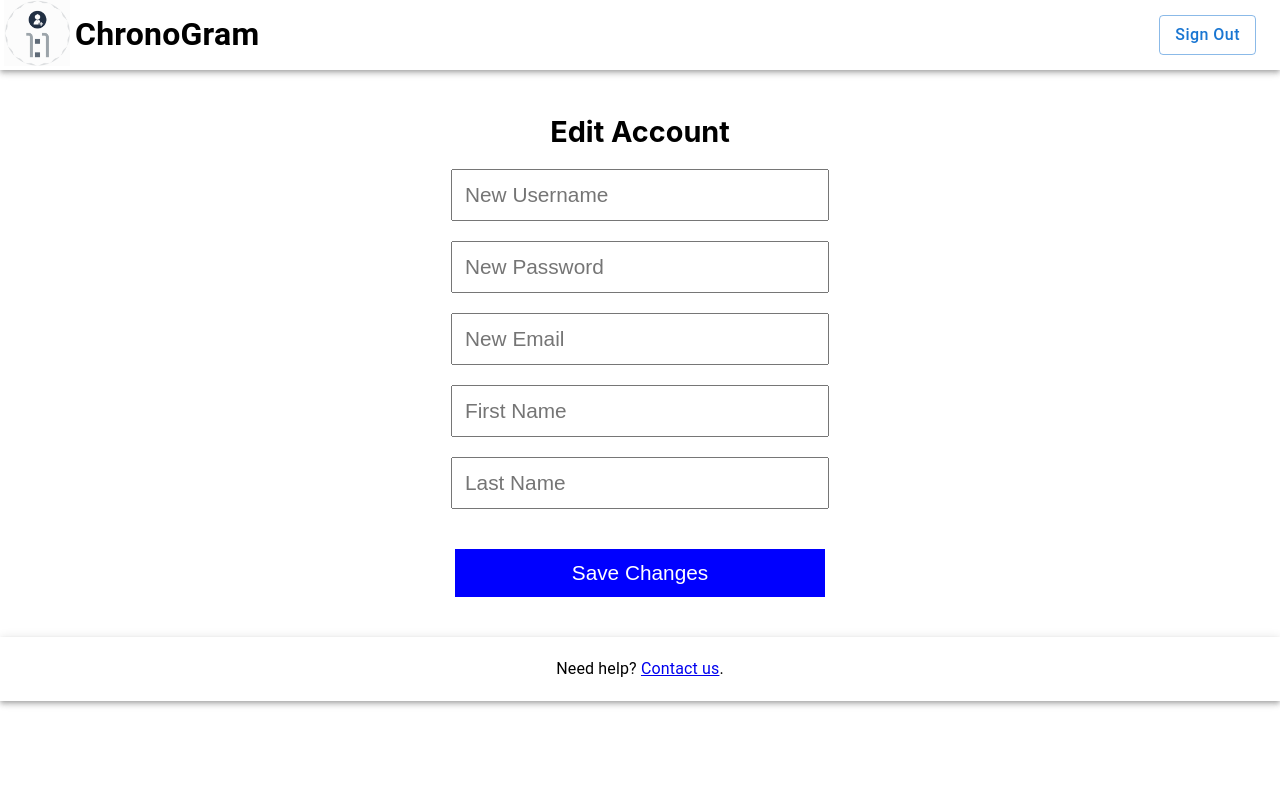
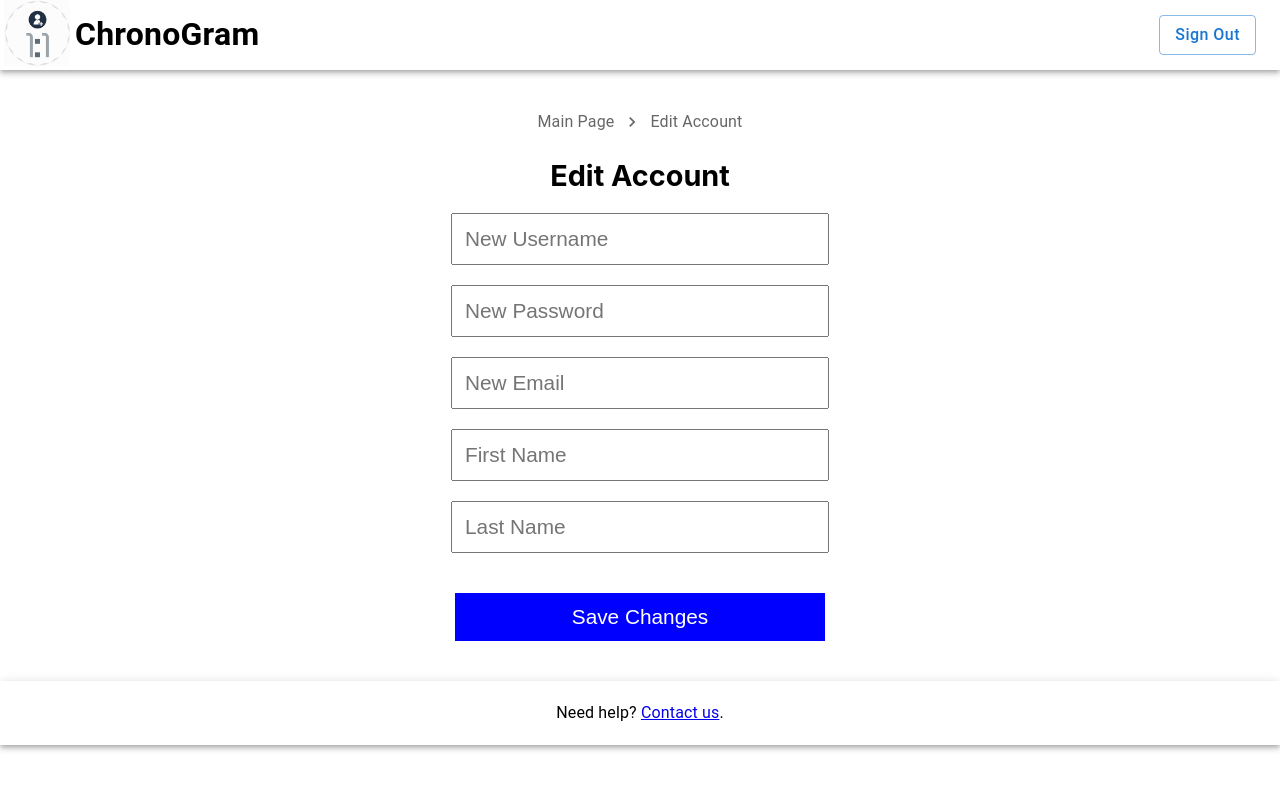
Before and after one commit to ElKju/chronoGram-scheduling-app, a React (Create React App) app in the folder P2/chronogram/: page /account/edit in a window 1280 px wide. Shown: the top 790 px of the page. Built offline with nearby package versions, Linux system fonts and the light colour scheme.

Commit message:
added in breadcrumbs for easier navigation

```diff
--- a/P2/chronogram/src/components/authentication/AccountEditPage.tsx
+++ b/P2/chronogram/src/components/authentication/AccountEditPage.tsx
@@ -1,5 +1,8 @@
 import React, { useState } from 'react';
 import axios from 'axios';
+import { useNavigate } from 'react-router-dom';
+import { Breadcrumbs, Link } from '@mui/material';
+import NavigateNextIcon from '@mui/icons-material/NavigateNext';
 
 const AccountEditPage: React.FC = () => {
   const [username, setUsername] = useState('');
@@ -7,6 +10,7 @@ const AccountEditPage: React.FC = () => {
   const [email, setEmail] = useState('');
   const [firstName, setFirstName] = useState('');
   const [lastName, setLastName] = useState('');
+  const navigate = useNavigate();
 
   const handleEditAccount = async () => {
     try {
@@ -28,8 +32,25 @@ const AccountEditPage: React.FC = () => {
     }
   };
 
+  const handleButtonClick = (event: React.MouseEvent<HTMLAnchorElement, MouseEvent>) => {
+    event.preventDefault();
+    navigate('/main');
+  };
+
+  const breadcrumbs = [
+    <Link underline="hover" key="1" color="inherit" href="/" onClick={handleButtonClick}>Main Page</Link>,
+    <Link underline="hover" key="2" color="inherit">Edit Account</Link>,
+  ];
+
   return (
     <div style={{ display: 'flex', flexDirection: 'column', alignItems: 'center', padding: '20px' }}>
+      <Breadcrumbs
+        sx={{ paddingTop:'20px'}}
+        separator={<NavigateNextIcon fontSize="small" />}
+        aria-label="breadcrumb"
+      >
+        {breadcrumbs}
+      </Breadcrumbs>
       <h2 style={{ fontSize: '1.8rem', marginBottom: '20px' }}>Edit Account</h2>
       <input
         type="text"
--- a/P2/chronogram/src/components/contacts/ManageContacts.tsx
+++ b/P2/chronogram/src/components/contacts/ManageContacts.tsx
@@ -1,5 +1,5 @@
 import React, { useState, useEffect } from 'react';
-import { Button, CircularProgress} from '@mui/material';
+import { Breadcrumbs, Button, CircularProgress, Link, Stack, Typography} from '@mui/material';
 import { DataGrid, GridColDef } from '@mui/x-data-grid';
 import AddIcon from '@mui/icons-material/Add';
 import EditIcon from '@mui/icons-material/Edit';
@@ -7,6 +7,8 @@ import DeleteIcon from '@mui/icons-material/Delete';
 import AddContactModal from './AddContactModal';
 import { Contact, ContactFormData } from './contactInterfaces';
 import EditContactModal from './EditContactModal';
+import NavigateNextIcon from '@mui/icons-material/NavigateNext';
+import { useNavigate } from 'react-router-dom';
 
 const ManageContacts: React.FC = () => {
   const [contacts, setContacts] = useState<Contact[]>([]);
@@ -23,7 +25,7 @@ const ManageContacts: React.FC = () => {
   }
   const [selectedContact, setSelectedContact] = useState<Contact>(contactInit);
   const [url, setUrl] = useState<string>('http://127.0.0.1:8000/contacts/list/all');
-
+  const navigate = useNavigate();
 
   useEffect(() => {
     fetchContacts(url);
@@ -166,6 +168,17 @@ const ManageContacts: React.FC = () => {
     return <div>Error: {error}</div>;
   }
 
+  const handleButtonClick = (event: React.MouseEvent<HTMLAnchorElement, MouseEvent>) => {
+    event.preventDefault();
+    navigate('/main');
+  };
+
+  const breadcrumbs = [
+    <Link underline="hover" key="1" color="inherit" href="/" onClick={handleButtonClick}>Main Page</Link>,
+    <Link underline="hover" key="2" color="inherit">Manage Contacts</Link>,
+  ];
+
+
   return (
     <div
       style={{
@@ -176,8 +189,15 @@ const ManageContacts: React.FC = () => {
         paddingBottom: '3rem',
       }}
     >
+      <Breadcrumbs
+        sx={{ paddingTop:'20px'}}
+        separator={<NavigateNextIcon fontSize="small" />}
+        aria-label="breadcrumb"
+      >
+        {breadcrumbs}
+      </Breadcrumbs>
         <h1>Manage Contacts</h1>
-      <br/>
+        <br />
         <div style={{ flex: '1', overflowY: 'auto' }}>
           <div style={{ marginBottom: '1rem', display: 'flex', justifyContent: 'flex-start' }}>
             <Button
@@ -191,8 +211,7 @@ const ManageContacts: React.FC = () => {
             <AddContactModal
               open={isAddContactModalOpen}
               onClose={() => setIsAddContactModalOpen(false)}
-        onSubmit={handleAddContact}
-      />
+              onSubmit={handleAddContact} />
           </div>
           <DataGrid
             rowCount={totalContacts}
@@ -206,8 +225,7 @@ const ManageContacts: React.FC = () => {
               },
             }}
             paginationMode="client"
-          pageSizeOptions={[10]}
-        />
+            pageSizeOptions={[10]} />
         </div>
       </div>
   );
--- a/P2/chronogram/src/components/schedules/ManageSchedules.tsx
+++ b/P2/chronogram/src/components/schedules/ManageSchedules.tsx
@@ -1,5 +1,5 @@
 import React, { useState, useEffect } from 'react';
-import { Button, CircularProgress } from '@mui/material';
+import { Breadcrumbs, Button, CircularProgress, Link } from '@mui/material';
 import { DataGrid, GridColDef } from '@mui/x-data-grid';
 import AddIcon from '@mui/icons-material/Add';
 import EditIcon from '@mui/icons-material/Edit';
@@ -9,6 +9,8 @@ import { Availability_Set, Calendar, Invitees, ScheduleFormData } from './schedu
 import AddScheduleModal from './AddScheduleModal';
 import EditScheduleModal from './EditScheduleModal';
 import dayjs, { Dayjs } from 'dayjs';
+import { useNavigate } from 'react-router-dom';
+import NavigateNextIcon from '@mui/icons-material/NavigateNext';
 
 const ManageSchedules: React.FC = () => {
 
@@ -19,6 +21,7 @@ const ManageSchedules: React.FC = () => {
   const [totalSchedules, setTotalSchedules] = useState<number>(0);
   const [isAddScheduleModalOpen, setIsAddScheduleModalOpen] = useState<boolean>(false);
   const [isEditModalOpen, setIsEditModalOpen] = useState<boolean>(false);
+  const navigate = useNavigate();
 
   const availability: Availability_Set = {
     id: 1,
@@ -205,6 +208,16 @@ const ManageSchedules: React.FC = () => {
     return <div>Error: {error}</div>;
   }
 
+  const handleButtonClick = (event: React.MouseEvent<HTMLAnchorElement, MouseEvent>) => {
+    event.preventDefault();
+    navigate('/main');
+  };
+
+  const breadcrumbs = [
+    <Link underline="hover" key="1" color="inherit" href="/" onClick={handleButtonClick}>Main Page</Link>,
+    <Link underline="hover" key="2" color="inherit">Manage Schedules</Link>,
+  ];
+
   return (
     <div
       style={{
@@ -215,6 +228,13 @@ const ManageSchedules: React.FC = () => {
         paddingBottom: '3rem',
       }}
     >
+      <Breadcrumbs
+        sx={{ paddingTop:'20px'}}
+        separator={<NavigateNextIcon fontSize="small" />}
+        aria-label="breadcrumb"
+      >
+        {breadcrumbs}
+      </Breadcrumbs>
       <h1>Manage Schedules</h1>
       <br/>
       <div style={{ flex: '1', overflowY: 'auto' }}>
```
Lines whose indentation alone changed are shown as unchanged.
